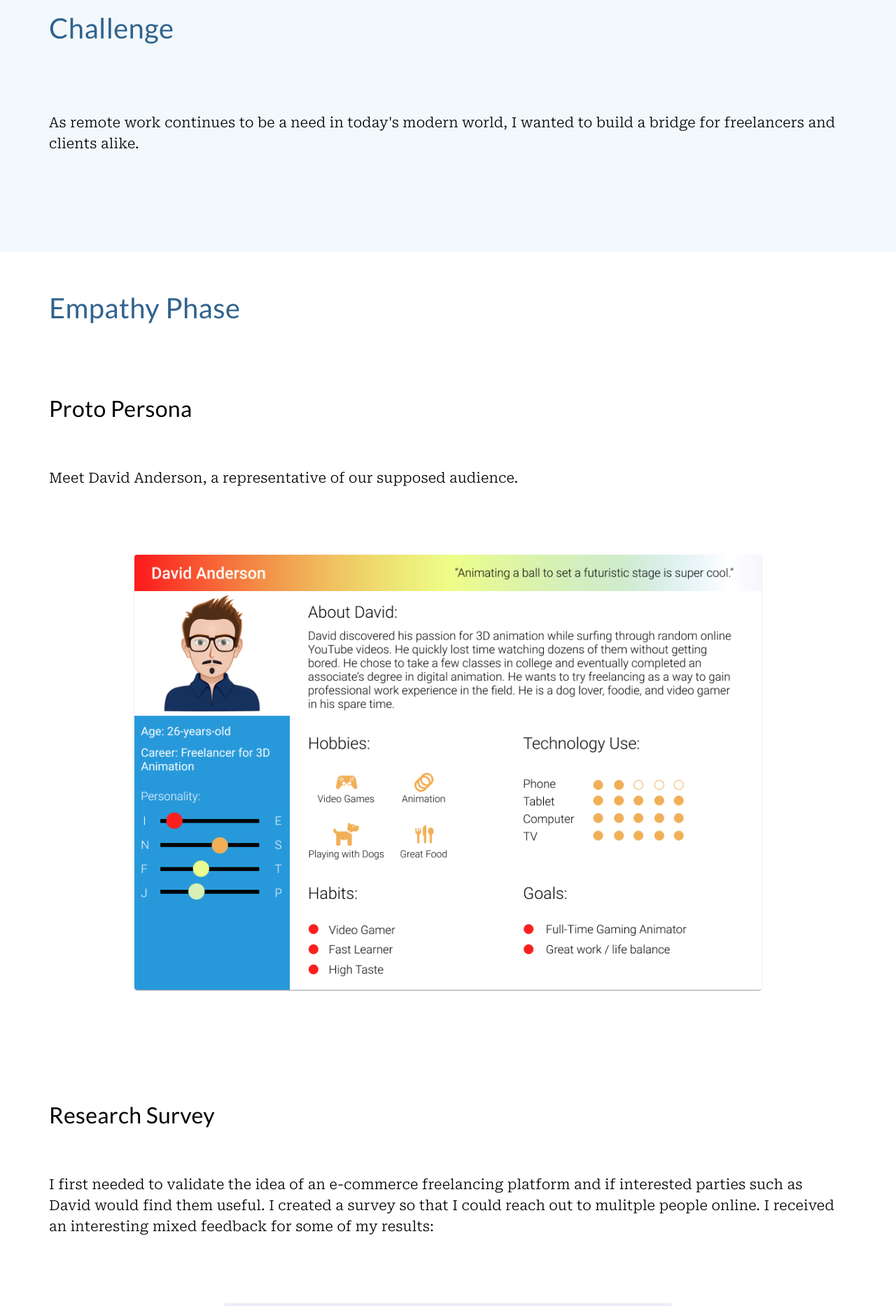
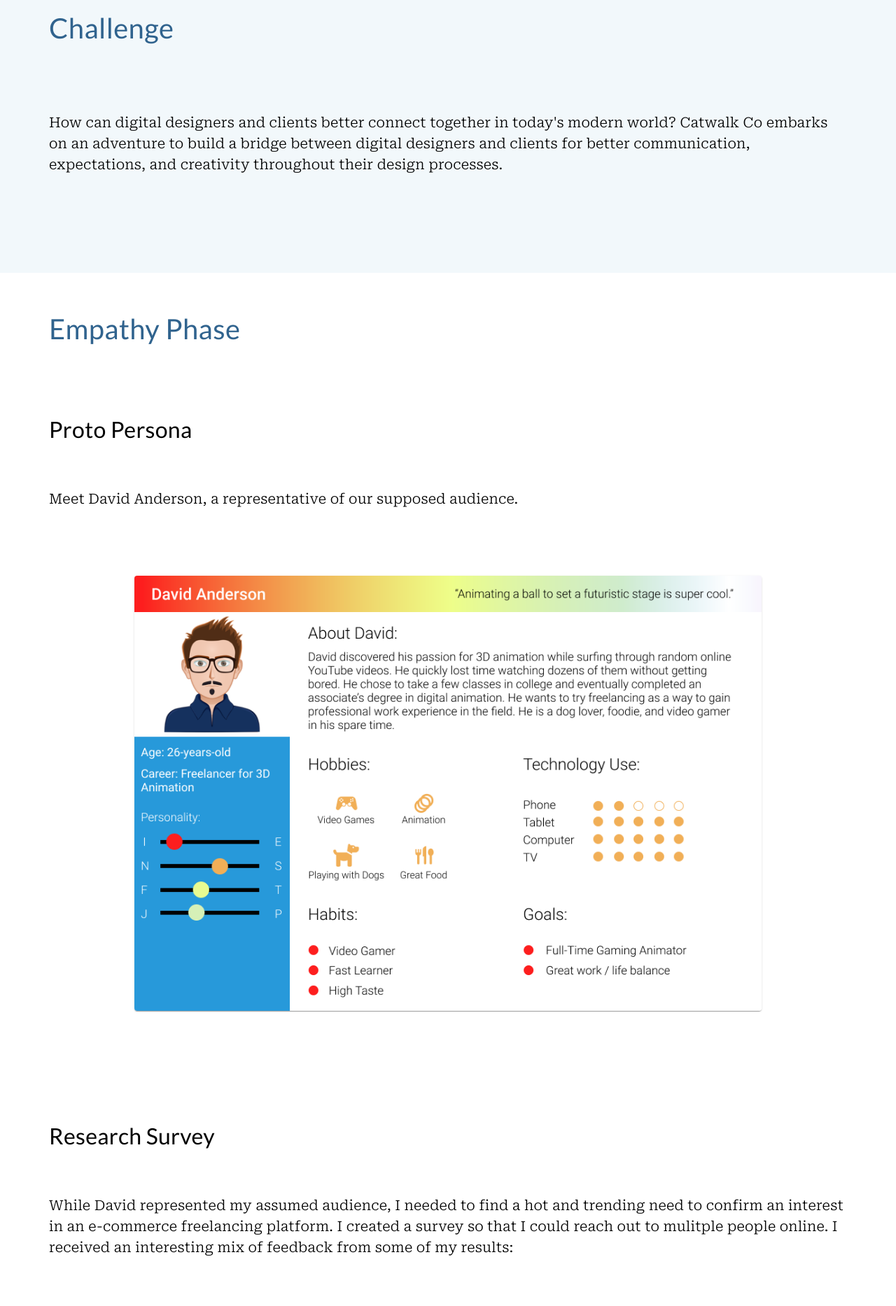
Before and after one commit to aubreyjonescreatives/ux-ui-portfolio, a React (Create React App) app: page /catwalkco in a window 1280 px wide. Shown: the part 840-2707 px from the top of the page at 70% size. Built offline with nearby package versions, Linux system fonts and the light colour scheme.

Commit message:
edited research survey

```diff
--- a/src/Pages/CatwalkCo.js
+++ b/src/Pages/CatwalkCo.js
@@ -403,8 +403,8 @@ return (
 
 <Box sx={designA} id="challenge">
 <Typography sx={headerA}>Challenge</Typography>
-<Typography sx={paragraphA}>As remote work continues to be a need in today's modern world,
-I wanted to build a bridge for freelancers and clients alike.</Typography>
+<Typography sx={paragraphA}>How can digital designers and clients better connect together in today's modern world? Catwalk Co embarks on an adventure to build a bridge
+between digital designers and clients for better communication, expectations, and creativity throughout their design processes.</Typography>
 <Typography sx={headerA}></Typography>
 
 </Box>
@@ -452,9 +452,9 @@ I wanted to build a bridge for freelancers and clients alike.</Typography>
 
 <Typography sx={titleB}>Research Survey</Typography>
 
-<Typography sx={paragraphB}>I first needed to validate the idea of an e-commerce freelancing platform and if interested parties such as David would
-find them useful. I created a survey so that I could reach out to mulitple people online. I received
-an interesting mixed feedback for some of my results:</Typography>
+<Typography sx={paragraphB}>While David represented my assumed audience, I needed to find a hot and trending need to
+confirm an interest in an e-commerce freelancing platform. I created a survey so that I could reach out to mulitple people online. I received
+an interesting mix of feedback from some of my results:</Typography>
 
 
 
```
